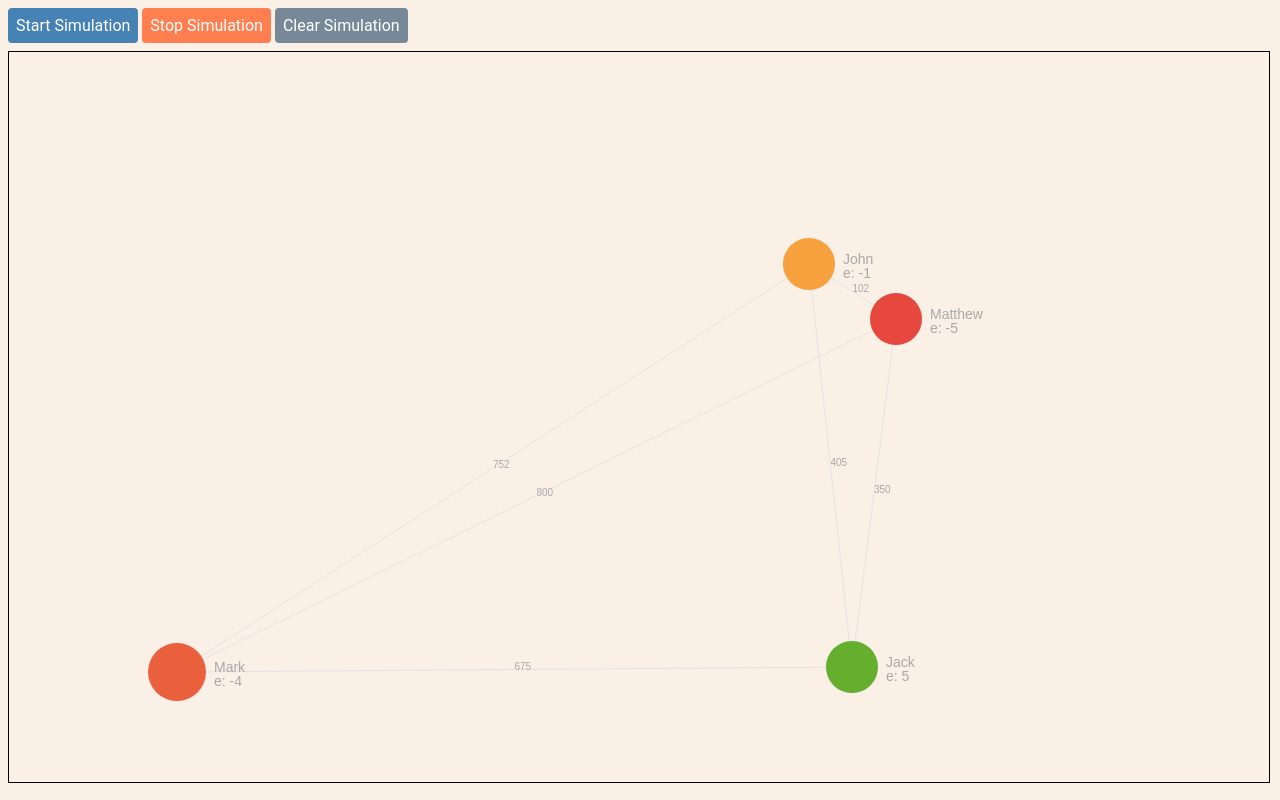
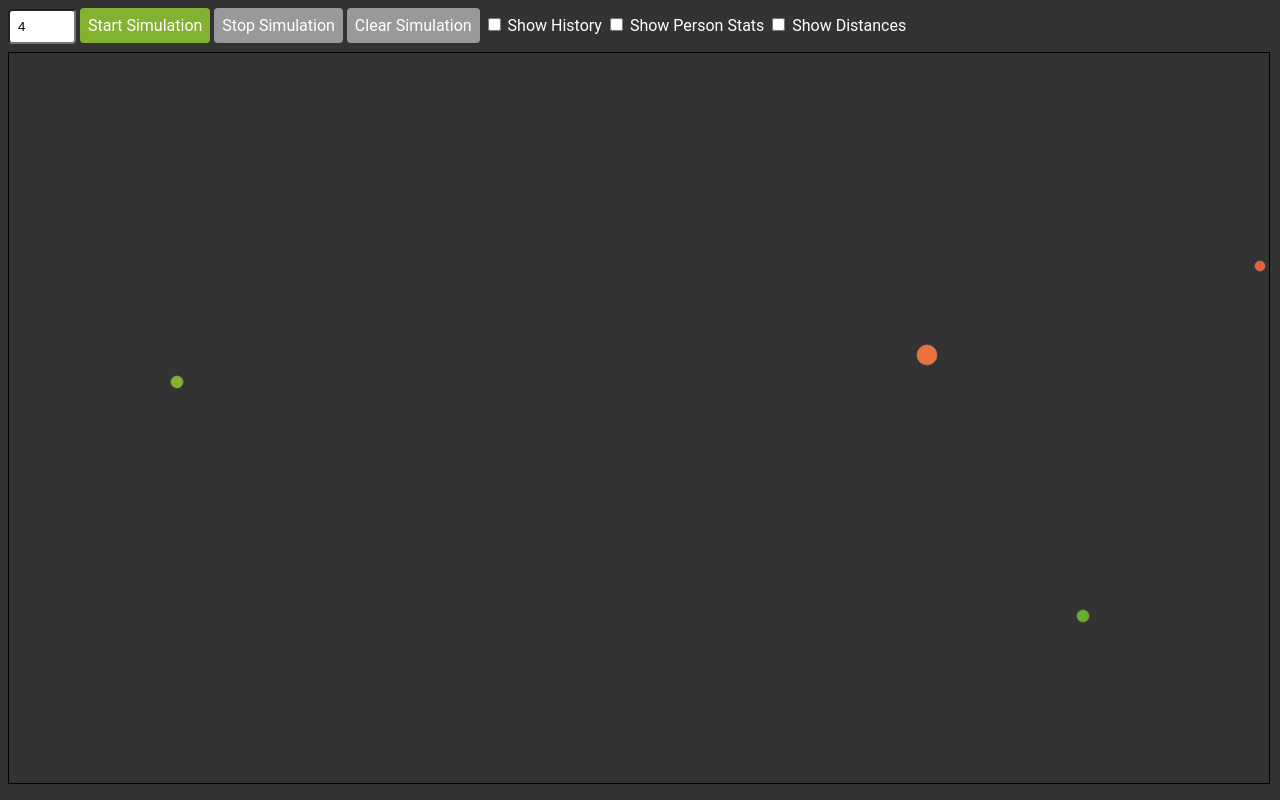
Before and after one commit to iamleonhardt/peopleSim, a plain HTML site: page index.html in a window 1280 px wide. Both pictures are taken after a click on the element "Start Simulation". Drawn offline with Linux system fonts and the light colour scheme.

Commit message:
style and ui control updates

```diff
--- a/index.html
+++ b/index.html
@@ -11,13 +11,33 @@
   </head>
   <body>
     <div id="controls">
-      <div class="button" onClick="{startSim()}">Start Simulation</div>
-      <div class="button" id="button-coral" onClick="{stopSim()}">
+      <input
+        type="number"
+        id="numOfPeopleInput"
+        min="1"
+        max="40"
+        value="4"
+        autofocus
+      />
+      <div class="button" id="startSimBtn" onClick="{startSim()}">
+        Start Simulation
+      </div>
+      <div class="button" id="button-2" onClick="{stopSim()}">
         Stop Simulation
       </div>
-      <div class="button" id="button-grey" onClick="{clearSim()}">
+      <div class="button" id="button-2" onClick="{clearSim()}">
         Clear Simulation
       </div>
+      <input
+        type="checkbox"
+        id="showHistoryInput"
+        onClick="(showHistoryInputClicked())"
+      />
+      <label for="showHistoryInput">Show History</label>
+      <input type="checkbox" id="showPersonStatsInput" />
+      <label for="showPersonStatsInput">Show Person Stats</label>
+      <input type="checkbox" id="drawDistancesInput" />
+      <label for="drawDistancesInput">Show Distances</label>
     </div>
     <canvas id="canvas"></canvas>
     <!-- <div id="personDetails">Person Details</div> -->
--- a/peopleController.js
+++ b/peopleController.js
@@ -1,18 +1,19 @@
 // People Controller
 class Person {
-  constructor(name) {
+  constructor(name, i) {
     this.name = name;
+    this.id = name + "_" + i;
     this.emotionLevel = getRanNum(-5, 5);
-    this.radius = getRanNum(25, 35);
-    this.x = getRanNum(0 + this.radius, 900);
-    this.y = getRanNum(0 + this.radius, 800);
-    this.color = getEmotionColor(this.emotionLevel);
+    this.radius = getRanNum(5, 10);
+    this.x = getRanNum(0 + this.radius, canvas.width);
+    this.y = getRanNum(0 + this.radius, canvas.height);
+    this.speed = getRanNum(1, 5);
+    this.color = this.getEmotionColor(this.emotionLevel);
     this.chatBubble = [];
     this.chatTimer = 0;
-    this.awareArr = [];
-  }
-  greet(target) {
-    speak("hello, ", target.name);
+    this.awarenessMap = {};
+    this.longTermAwarenss = {};
+    this.resilience = getRanNum(1, 15);
   }
 
   speak(message) {
@@ -20,9 +21,115 @@ class Person {
     this.chatTimer = ticker + 160;
   }
 
+  greet() {
+    Object.keys(this.awarenessMap).forEach((person) => {
+      // console.log(this.awarenessMap[person].person.name);
+      this.awarenessMap[person].duration === 5
+        ? this.speak("Hello, " + this.awarenessMap[person].person.name)
+        : null;
+    });
+  }
+
   changeEmotionLevel = (diff) => {
     this.emotionLevel += diff;
     this.emotionLevel > 5 ? (this.emotionLevel = 5) : null;
     this.emotionLevel < -5 ? (this.emotionLevel = -5) : null;
   };
+
+  getID = () => {
+    return this.id;
+  };
+
+  addToAwareness = (newObj) => {
+    // add person to awarenessMap
+    let id = newObj.getID();
+
+    // check awareness hasownproperty
+    if (!this.awarenessMap.hasOwnProperty(id)) {
+      // check if Ive met them, are they in my memory
+
+      this.awarenessMap[id] = {
+        person: newObj,
+        duration: 0, // increment with ticker?
+      };
+      // greet person
+    } else {
+      this.awarenessMap[id].duration++;
+      // are they still there
+    }
+  };
+
+  drawSelf = () => {
+    c.fillStyle = this.getEmotionColor(this.emotionLevel);
+    c.beginPath();
+    c.arc(this.x, this.y, this.radius, 0, 360);
+    c.strokeStyle = "#777";
+    c.stroke();
+    c.fill();
+
+    this.chatBubble[0] ? this.drawChatBubble() : null;
+    this.chatTimer === ticker ? this.chatBubble.pop() : null;
+  };
+
+  drawSelfStats = () => {
+    c.font = "14px Arial";
+    c.fillStyle = "darkgrey";
+    c.fillText(this.name, this.x + this.radius + 8, this.y);
+    c.fillText(
+      "e: " + this.emotionLevel,
+      this.x + this.radius + 8,
+      this.y + 14
+    );
+  };
+
+  drawChatBubble = () => {
+    let text = c.measureText(this.chatBubble);
+    c.fillStyle = "white";
+    c.beginPath();
+    c.fillRect(this.x - 24 - text.width, this.y - 12, text.width + 8, 22);
+    c.stroke();
+    c.fill();
+
+    c.font = "14px Arial";
+    c.fillStyle = "darkgrey";
+    c.fillText(this.chatBubble[0], this.x - 20 - text.width, this.y + 4);
+  };
+
+  getEmotionColor = (emotionLevel) => {
+    switch (emotionLevel) {
+      case 5:
+        return "#66af2e";
+      case 4:
+        return "#82b230";
+      case 3:
+        return "#a1b235";
+      case 2:
+        return "#bdb336";
+      case 1:
+        return "#dbb53a";
+      case 0:
+        return "#f8b63e";
+      case -1:
+        return "#f6a13e";
+      case -2:
+        return "#f1893f";
+      case -3:
+        return "#ec723c";
+      case -4:
+        return "#ea603c";
+      case -5:
+        return "#e6483d";
+    }
+  };
+
+  update = () => {
+    this.x += getRanNum(-1, 1) * this.speed;
+    this.y += getRanNum(-1, 1) * this.speed;
+
+    if (ticker % (this.resilience * 10) === 0) {
+      this.changeEmotionLevel(getRanNum(-1, 1));
+    }
+
+    this.greet();
+  };
 }
--- a/simulationController.js
+++ b/simulationController.js
@@ -2,10 +2,42 @@
 let currentPeopleArr = [];
 let ticker = 0;
 
+// Inputs
+let numOfPeopleInput = document.getElementById("numOfPeopleInput");
+let showHistoryInput = document.getElementById("showHistoryInput");
+let showPersonStatsInput = document.getElementById("showPersonStatsInput");
+let drawDistancesInput = document.getElementById("drawDistancesInput");
+
+numOfPeopleInput.addEventListener("keyup", (e) => {
+  e.which === 13
+    ? (event.preventDefault(), document.getElementById("startSimBtn").click())
+    : null;
+});
+
+let showHistoryInputClicked = () => {
+  if (showHistoryInput.checked) {
+    showPersonStatsInput.disabled = true;
+    drawDistancesInput.disabled = true;
+    showPersonStatsInput.checked = false;
+    drawDistancesInput.checked = false;
+  } else {
+    showPersonStatsInput.disabled = false;
+    drawDistancesInput.disabled = false;
+  }
+};
+
+// Setup Canvas
 canvas = document.getElementById("canvas");
 c = canvas.getContext("2d");
 canvas.width = window.innerWidth - 20;
 canvas.height = window.innerHeight - 70;
+
+// Resize Canvas when browser resizes
+window.addEventListener("resize", () => {
+  canvas.width = window.innerWidth - 20;
+  canvas.height = window.innerHeight - 70;
+  console.log("resizing");
+});
 
 let requestAnimationFrame =
   window.requestAnimationFrame ||
@@ -15,58 +47,32 @@ let requestAnimationFrame =
 
 let createPeople = (numberOfPeople) => {
   for (i = 0; i < numberOfPeople; i++) {
-    currentPeopleArr.push(new Person(peopleArr[i]));
+    currentPeopleArr.push(new Person(peopleArr[i], i));
     console.log(peopleArr[i] + " says 'hi' 🙋‍♂️");
   }
 };
 
-let drawPerson = (person) => {
-  c.fillStyle = person.color;
-  c.beginPath();
-  c.arc(person.x, person.y, person.radius, 0, 360);
-  c.stroke();
-  c.fill();
-
-  c.font = "14px Arial";
-  c.fillStyle = "darkgrey";
-  c.fillText(person.name, person.x + person.radius + 8, person.y);
-  c.fillText(
-    "e: " + person.emotionLevel,
-    person.x + person.radius + 8,
-    person.y + 14
-  );
-
-  person.chatBubble[0] ? drawChatBubble(person) : null;
-  person.chatTimer === ticker ? person.chatBubble.pop() : null;
+let drawPeople = () => {
+  currentPeopleArr.forEach((person) => {
+    person.drawSelf();
+  });
 };
 
-let drawChatBubble = (person) => {
-  let text = c.measureText(person.chatBubble);
-  c.fillStyle = "white";
-  c.beginPath();
-  c.fillRect(person.x - 24 - text.width, person.y - 12, text.width + 8, 22);
-  c.stroke();
-  c.fill();
-
-  c.font = "14px Arial";
-  c.fillStyle = "darkgrey";
-  c.fillText(person.chatBubble[0], person.x - 20 - text.width, person.y + 4);
-};
-
-let drawPeople = () => {
+let drawPeopleWithStats = () => {
   currentPeopleArr.forEach((person) => {
-    drawPerson(person);
+    person.drawSelf();
+    person.drawSelfStats();
   });
 };
 
 let drawDistance = (person1, person2, distance) => {
-  c.strokeStyle = "#e3e3e3";
+  c.strokeStyle = "#444";
   c.beginPath();
   c.moveTo(person1.x, person1.y);
   c.lineTo(person2.x, person2.y);
   c.stroke();
   c.font = "10px Arial";
-  c.fillStyle = "darkgrey";
+  c.fillStyle = "#fff";
   c.fillText(
     distance,
     (person1.x + person2.x) / 2,
@@ -78,15 +84,28 @@ let drawDistance = (person1, person2, distance) => {
 let getDistance = (obj1, obj2) => {
   let a = obj1.x - obj2.x;
   let b = obj1.y - obj2.y;
+  // check a and b if over a set value, then run the check - within hitbox range
+  // make hitbox bigger than awareness to narrow it down
+
   let distance = Math.floor(Math.sqrt(a * a + b * b));
-  distance < 150 ? (obj1.awareArr.push(obj2), obj2.awareArr.push(obj1)) : null;
+  distance < 150
+    ? (obj1.addToAwareness(obj2), obj2.addToAwareness(obj1))
+    : null;
   return distance;
+};
+
+let drawAllDistances = () => {
+  currentPeopleArr.forEach((self, i) => {
+    currentPeopleArr.forEach((obj2, j) => {
+      j > i ? drawDistance(self, obj2, getDistance(self, obj2)) : null;
+    });
+  });
 };
 
 let getAllDistances = () => {
   currentPeopleArr.forEach((self, i) => {
     currentPeopleArr.forEach((obj2, j) => {
-      j > i ? drawDistance(self, obj2, getDistance(self, obj2)) : null;
+      j > i ? getDistance(self, obj2) : null;
     });
   });
 };
@@ -104,36 +123,15 @@ let getRanColor = () => {
   return color;
 };
 
-let getEmotionColor = (emotionLevel) => {
-  switch (emotionLevel) {
-    case 5:
-      return "#66af2e";
-    case 4:
-      return "#82b230";
-    case 3:
-      return "#a1b235";
-    case 2:
-      return "#bdb336";
-    case 1:
-      return "#dbb53a";
-    case 0:
-      return "#f8b63e";
-    case -1:
-      return "#f6a13e";
-    case -2:
-      return "#f1893f";
-    case -3:
-      return "#ec723c";
-    case -4:
-      return "#ea603c";
-    case -5:
-      return "#e6483d";
-  }
+let moveAllPeopleRan = () => {
+  currentPeopleArr.forEach((person) => {
+    person.update();
+  });
 };
 
 // Start Sim
 let startSim = () => {
-  createPeople(4);
+  createPeople(numOfPeopleInput.value);
   getAllDistances();
   drawPeople();
   actionQueue();
@@ -145,25 +143,6 @@ let actionQueue = () => {
   // currentPeopleArr[2].speak();
 };
 
-let moveAllPeopleRan = () => {
-  currentPeopleArr.forEach((person) => {
-    person.x += getRanNum(-2, 2);
-    person.y += getRanNum(-2, 2);
-  });
-};
-
-let updateRequest;
-
-let update = () => {
-  c.clearRect(0, 0, canvas.width, canvas.height);
-  moveAllPeopleRan();
-  getAllDistances();
-  drawPeople();
-
-  ticker++;
-  updateRequest = requestAnimationFrame(update);
-};
-
 let stopSim = () => {
   cancelAnimationFrame(updateRequest);
 };
@@ -172,3 +151,30 @@ let clearSim = () => {
   currentPeopleArr = [];
   c.clearRect(0, 0, canvas.width, canvas.height);
 };
+
+let clearFrame = () => {
+  c.clearRect(0, 0, canvas.width, canvas.height);
+};
+
+let updateRequest;
+
+let update = () => {
+  // Show History Checked
+  // Hide distance
+  // Hide person stats
+  // dont clear frame
+  !showHistoryInput.checked ? clearFrame() : null;
+
+  moveAllPeopleRan();
+
+  // Show Distances checked
+  // Draw distances, else just get distances
+  drawDistancesInput.checked ? drawAllDistances() : getAllDistances();
+
+  // Show Person Stats Checked
+  // Draw person stats,
+  showPersonStatsInput.checked ? drawPeopleWithStats() : drawPeople();
+
+  ticker++;
+  updateRequest = requestAnimationFrame(update);
+};
--- a/style.css
+++ b/style.css
@@ -1,24 +1,33 @@
 body {
-  background-color: linen;
+  background-color: #333;
   font-family: roboto, sans-serif;
 }
 #controls {
   margin-bottom: 8px;
 }
 
+input {
+  padding: 8px;
+  border-radius: 4px;
+}
+
+label {
+  color: #fff;
+}
+
 .button {
   display: inline-block;
   padding: 8px;
-  background-color: steelblue;
+  background-color: #82b230;
   border-radius: 4px;
   color: #fff;
 }
 
-#button-coral {
-  background-color: coral;
+#button-2 {
+  background-color: #999;
 }
-#button-grey {
-  background-color: lightslategrey;
+#button-3 {
+  background-color: #bbb;
 }
 
 canvas {
```
